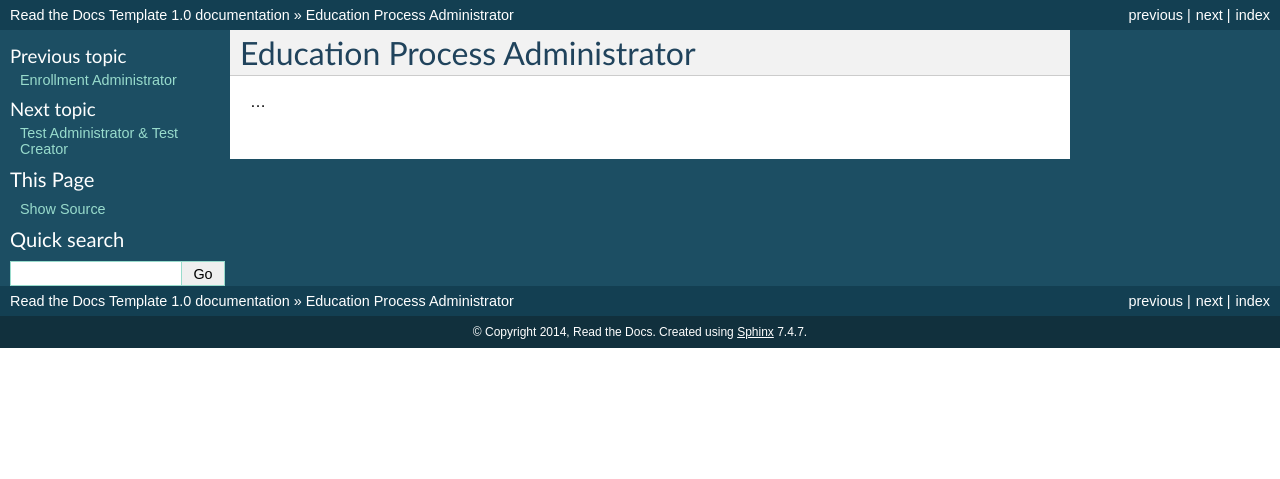
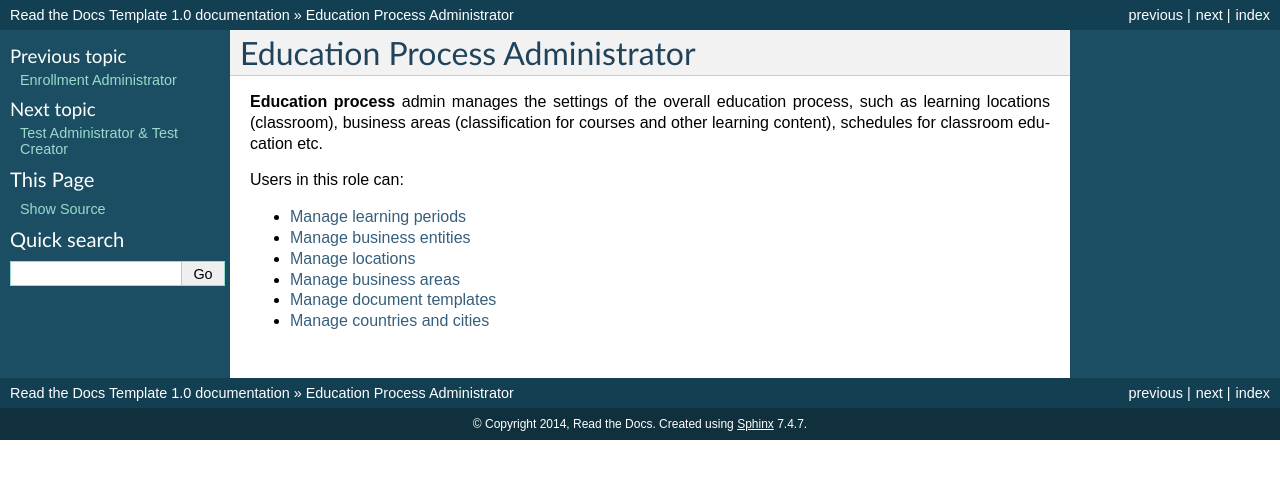
Before and after one commit to pslisko/performa365docs, a Sphinx documentation site: the page built from docs/gettoknow/education_process_administrator.rst, in a window 1280 px wide. Shown: the top 479 px of the page. Built offline with Sphinx 7.4.7, drawn with Linux system fonts in a browser that asks for light colours; pages that are not in the unit, such as notebooks, are missing from menus.

Commit message:
Update education_process_administrator.rst

```diff
--- a/docs/gettoknow/education_process_administrator.rst
+++ b/docs/gettoknow/education_process_administrator.rst
@@ -3,4 +3,14 @@
 Education Process Administrator
 ================================
 
-...
+**Education process** admin manages the settings of the overall education process, such as learning locations (classroom), business areas (classification for courses and other learning content), schedules for classroom education etc.
+
+..
+Users in this role can:
+
+* :ref:`Manage learning periods <learning_periods>`
+* :ref:`Manage business entities <business_entities>`
+* :ref:`Manage locations <manage_locations>`
+* :ref:`Manage business areas <manage_business_areas>`
+* :ref:`Manage document templates <manage_document_templates>`
+* :ref:`Manage countries and cities <countries_and_cities>`
```
